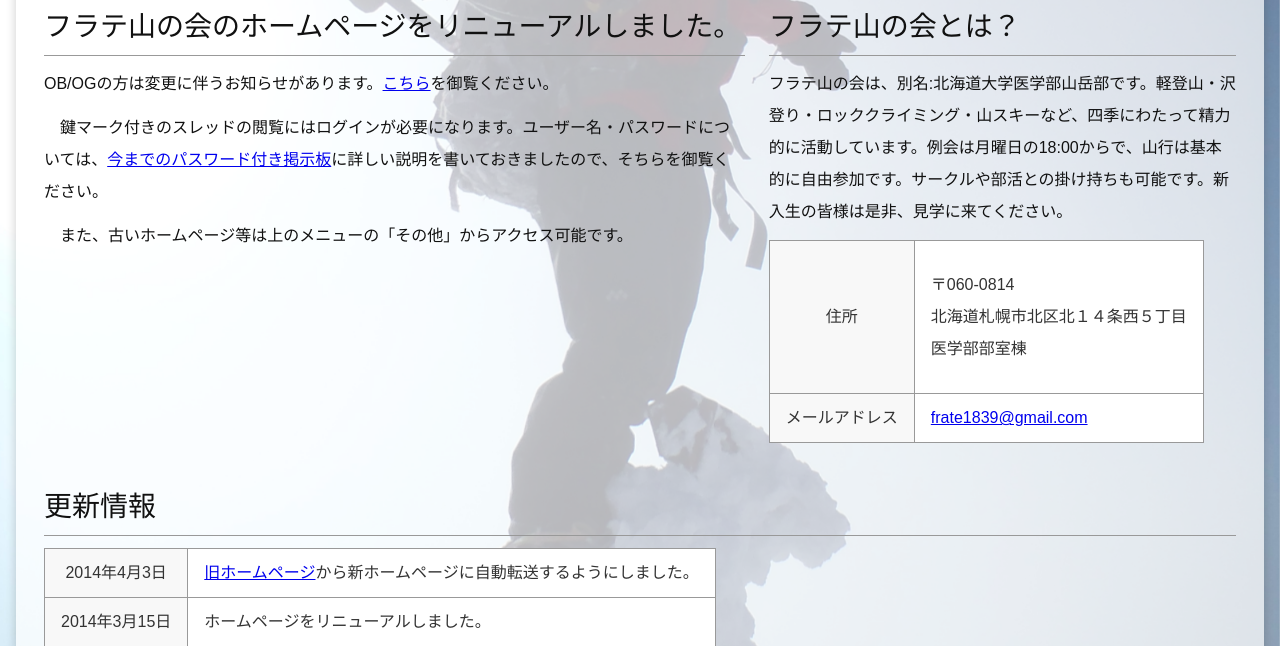
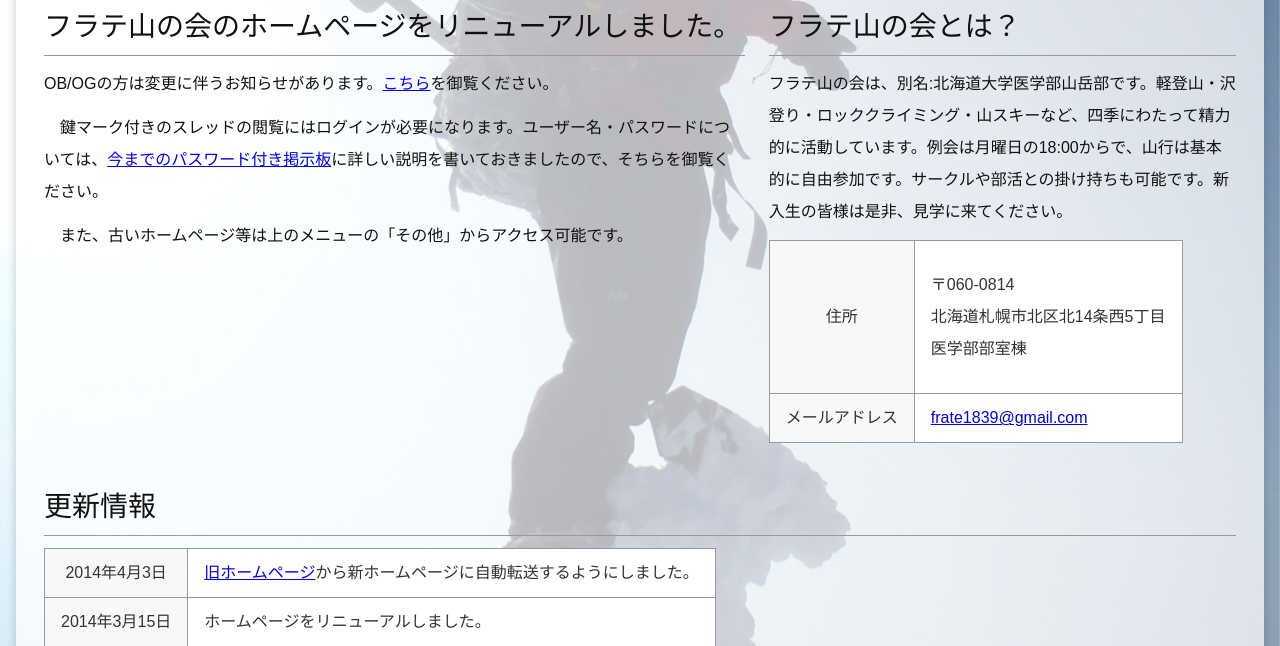
Before and after one commit to endaaman/frate, a Django app: page / in a window 1280 px wide. Shown: the part 566-1212 px from the top of the page. Run offline with Django 3.2, Linux system fonts and the light colour scheme.

Commit message:
save point

```diff
--- a/templates/home.html
+++ b/templates/home.html
@@ -200,7 +200,7 @@ $(window).resize(function() {
 					<th class="bg-gray">住所</th>
 					<td>
 						<p>〒060-0814<br />
-						北海道札幌市北区北１４条西５丁目<br />
+						北海道札幌市北区北14条西5丁目<br />
 						医学部部室棟</p>
 					</td>
 				</tr>
```
